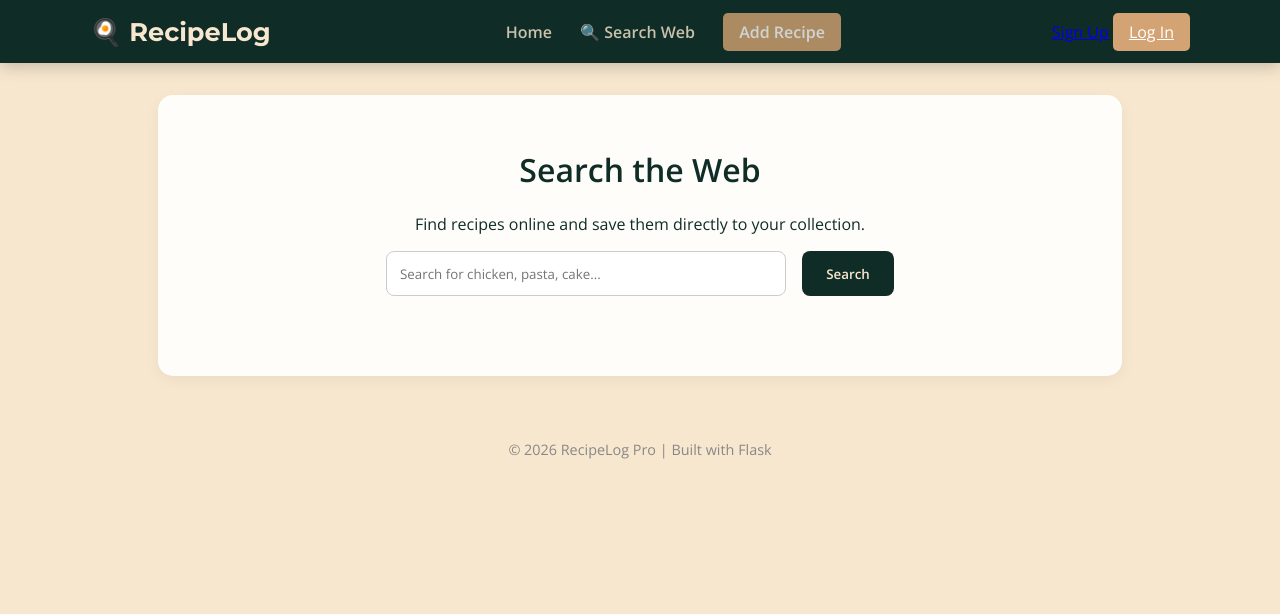
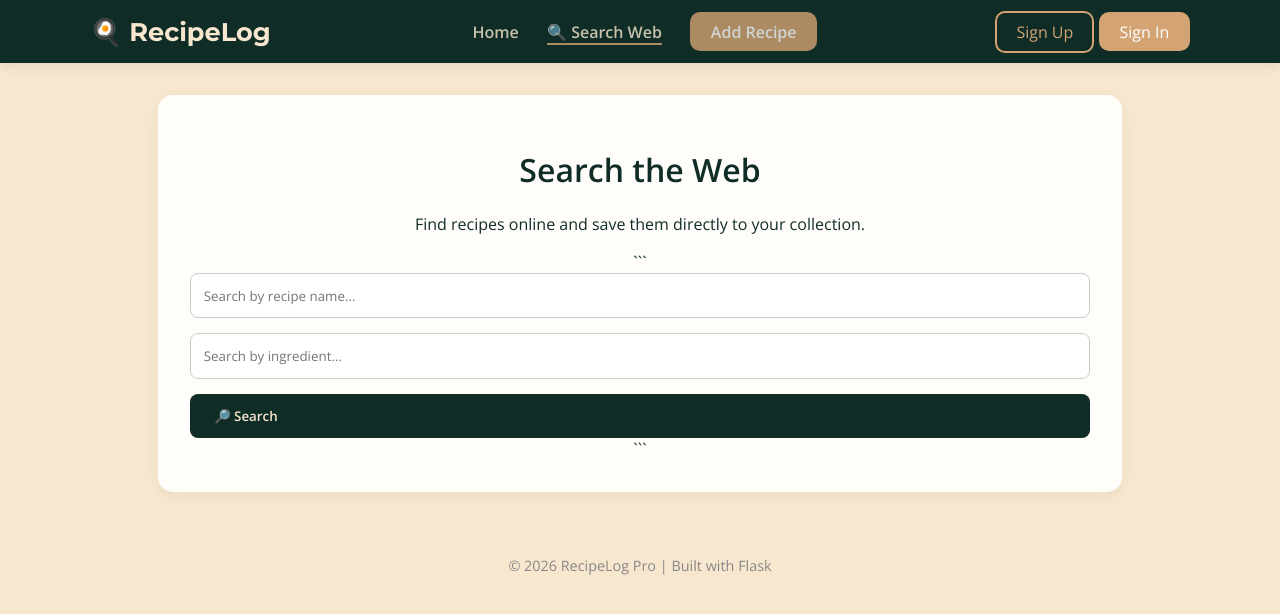
Before and after one commit to akgozel633/check-point-3, a Flask app: page /search in a window 1280 px wide. Shown: the top 614 px of the page. Run offline with Flask 2, Linux system fonts and the light colour scheme; parts of the project's set-up code (start-up, migrations or seed data) failed here and were passed over.

Commit message:
I changed the button login in to Sign in and changed the desigh of the button Sigh up.Also I improved the desigh of the sign up and Sigh in page.I added also the possibility to find the recipe with the ingredients

````diff
--- a/check-point-2-rebuildet/app.py
+++ b/check-point-2-rebuildet/app.py
@@ -218,24 +218,47 @@ def toggle_favorite(recipe_id):
 def search_online():
     results = []
     query = ""
+    ingredients = ""
+
     if request.method == 'POST':
         query = request.form.get('search_query', '').strip()
-        if query:
+        ingredients = request.form.get('ingredients', '').strip()
+
+        if not query and not ingredients:
+            flash("Please enter a recipe name or ingredient.", "warning")
+            return render_template("search.html", results=[], query="")
+
+        if ingredients:
+            url = f"https://www.themealdb.com/api/json/v1/1/filter.php?i={urllib.parse.quote(ingredients)}"
+        else:
             url = f"https://www.themealdb.com/api/json/v1/1/search.php?s={urllib.parse.quote(query)}"
-            data = fetch_from_mealdb(url)
-            results = data.get('meals') or [] if data else []
-            if not data:
-                flash("Connection error: Online search unavailable.", "danger")
-            # record history
-            try:
-                user = get_current_user()
-                cur = get_db().cursor()
-                cur.execute('INSERT INTO search_history (user_id, query) VALUES (?,?)', (user['id'] if user else None, query))
-                get_db().commit()
-            except Exception:
-                pass
-    return render_template('search.html', results=results, query=query, current_user=get_current_user())
 
+        data = fetch_from_mealdb(url)
+
+        if data and data.get("meals"):
+            results = data["meals"]
+        else:
+            results = []
+            flash("No recipes found.", "warning")
+
+        # save search history
+        try:
+            user = get_current_user()
+            cur = get_db().cursor()
+            cur.execute(
+                'INSERT INTO search_history (user_id, query) VALUES (?,?)',
+                (user['id'] if user else None, query or ingredients)
+            )
+            get_db().commit()
+        except Exception:
+            pass
+
+    return render_template(
+        "search.html",
+        results=results,
+        query=query or ingredients,
+        current_user=get_current_user()
+    )
 
 @app.route('/save_online/<string:meal_id>', methods=['POST'])
 def save_online(meal_id):
@@ -395,6 +418,7 @@ def history():
 
 
 if __name__ == '__main__':
-    init_db()
-    migrate_json_to_db()
+    with app.app_context():
+        init_db()
+        migrate_json_to_db()
     app.run(debug=True)
--- a/check-point-2-rebuildet/static/style.css
+++ b/check-point-2-rebuildet/static/style.css
@@ -304,3 +304,64 @@ body {
     transform: translateY(20px);
     transition: opacity 0.4s ease, transform 0.4s ease;
 }
+
+
+.recipe-card.removing {
+    opacity: 0;
+    transform: translateY(20px);
+    transition: opacity 0.4s ease, transform 0.4s ease;
+}
+
+
+/* ---------- NEW NAVBAR IMPROVEMENTS ---------- */
+
+.nav-btn {
+    background: #d4a373;
+    color: white !important;
+    padding: 0.55rem 1.3rem;
+    border-radius: 10px;
+    font-weight: 600;
+    transition: all 0.25s ease;
+}
+
+.nav-btn:hover {
+    transform: translateY(-2px);
+    box-shadow: 0 6px 14px rgba(0,0,0,0.15);
+}
+
+.nav-btn-outline {
+    border: 2px solid #d4a373;
+    padding: 0.5rem 1.2rem;
+    border-radius: 10px;
+    color: #d4a373 !important;
+    font-weight: 600;
+    transition: all 0.25s ease;
+}
+
+.nav-btn-outline:hover {
+    background: #d4a373;
+    color: white !important;
+}
+
+.nav-links a.active {
+    border-bottom: 2px solid #d4a373;
+}
+
+.navbar {
+    box-shadow: 0 3px 12px rgba(0,0,0,0.08);
+}
+
+
+.nav-auth a {
+    color: white;
+    text-decoration: none;
+    font-weight: 500;
+}
+
+.nav-auth a:hover {
+    opacity: 0.8;
+}
+
+.nav-auth a:visited {
+    color: white;
+}
--- a/check-point-2-rebuildet/templates/base.html
+++ b/check-point-2-rebuildet/templates/base.html
@@ -15,7 +15,7 @@
             <div class="nav-links">
                 <a href="{{ url_for('home') }}" class="{{ 'active' if request.endpoint == 'home' }}">Home</a>
                 <a href="{{ url_for('search_online') }}" class="{{ 'active' if request.endpoint == 'search_online' }}">🔍 Search Web</a>
-                <a href="{{ url_for('create') }}" class="nav-btn">Add Recipe</a>
+                <a href="{{ url_for('create') }}" class="nav-btn {{ 'active' if request.endpoint == 'create' }}">Add Recipe</a>
             </div>
             <div class="nav-auth">
                 {% if current_user %}
@@ -23,8 +23,8 @@
                     <a href="{{ url_for('history') }}">History</a>
                     <a href="{{ url_for('logout') }}" class="nav-btn">Sign Out</a>
                 {% else %}
-                    <a href="{{ url_for('signup') }}">Sign Up</a>
-                    <a href="{{ url_for('login') }}" class="nav-btn">Log In</a>
+                    <a href="{{ url_for('signup') }}" class="nav-btn-outline">Sign Up</a>
+                    <a href="{{ url_for('login') }}" class="nav-btn">Sign In</a>
                 {% endif %}
             </div>
         </div>
--- a/check-point-2-rebuildet/templates/search.html
+++ b/check-point-2-rebuildet/templates/search.html
@@ -1,45 +1,73 @@
 {% extends "base.html" %}
 
 {% block content %}
+
 <div class="form-container" style="max-width: 900px; text-align: center;">
     <header class="form-header">
         <h1>Search the Web</h1>
         <p>Find recipes online and save them directly to your collection.</p>
     </header>
 
-    <form action="{{ url_for('search_online') }}" method="POST" style="display: flex; gap: 1rem; justify-content: center; margin-bottom: 3rem;">
-        <input type="text" name="search_query" value="{{ query }}" required
-               placeholder="Search for chicken, pasta, cake..."
-               class="form-input" style="max-width: 400px;">
-        <button type="submit" class="btn btn-primary">Search</button>
+```
+<form action="{{ url_for('search_online') }}" method="POST">
+
+<div style="display:flex; flex-direction:column; gap:15px;">
+
+<input type="text"
+       name="search_query"
+       placeholder="Search by recipe name..."
+       class="form-input">
+
+<input type="text"
+       name="ingredients"
+       placeholder="Search by ingredient..."
+       class="form-input">
+
+<button type="submit" class="btn btn-primary">
+    🔎 Search
+</button>
+
+</div>
+
 </form>
 
-    {% if query %}
-        <h3 style="text-align: left; margin-bottom: 1.5rem;">Results for "{{ query }}"</h3>
+{% if results %}
+    <h3 style="text-align:left;margin-bottom:1.5rem;">
+        Results
+    </h3>
 
-        {% if results %}
     <div class="recipe-grid">
         {% for meal in results %}
-                <div class="recipe-card" style="min-height: auto; align-items: center; text-align: center;">
-                    <img src="{{ meal.strMealThumb }}" alt="{{ meal.strMeal }}"
-                         style="width: 100%; height: 200px; object-fit: cover; border-radius: 8px; margin-bottom: 1rem;">
+        <div class="recipe-card" style="min-height:auto;text-align:center;align-items:center;">
 
-                    <span class="category-tag">{{ meal.strCategory }}</span>
-                    <h3 style="font-size: 1.3rem;">{{ meal.strMeal }}</h3>
+            <img src="{{ meal.strMealThumb }}"
+                 alt="{{ meal.strMeal }}"
+                 style="width:100%;height:200px;object-fit:cover;border-radius:8px;margin-bottom:1rem;">
 
-                    <form action="{{ url_for('save_online', meal_id=meal.idMeal) }}" method="POST" style="margin-top: 1rem; width: 100%;">
-                        <button type="submit" class="btn btn-primary" style="width: 100%; justify-content: center;">
+            <span class="category-tag">{{ meal.strCategory or "Recipe" }}</span>
+
+            <h3 style="font-size:1.3rem;">{{ meal.strMeal }}</h3>
+
+            <form action="{{ url_for('save_online', meal_id=meal.idMeal) }}" method="POST"
+                  style="margin-top:1rem;width:100%;">
+
+                <button type="submit" class="btn btn-primary"
+                        style="width:100%;justify-content:center;">
                     <i class="fa fa-download"></i> Save to Collection
                 </button>
+
             </form>
+
         </div>
         {% endfor %}
     </div>
-        {% else %}
-            <div class="empty-state" style="padding: 2rem;">
-                <p>No recipes found. Try searching for a different ingredient!</p>
+
+{% elif request.method == 'POST' %}
+    <div class="empty-state" style="padding:2rem;">
+        <p>No recipes found. Try another name or ingredient.</p>
     </div>
 {% endif %}
-    {% endif %}
+```
+
 </div>
 {% endblock %}
````
Also changed, not shown: check-point-2-rebuildet/templates/login.html (+17 -8 lines), check-point-2-rebuildet/templates/signup.html (+20 -8 lines), check-point-2-rebuildet/recipes.db (added). Lines whose indentation alone changed are shown as unchanged.
